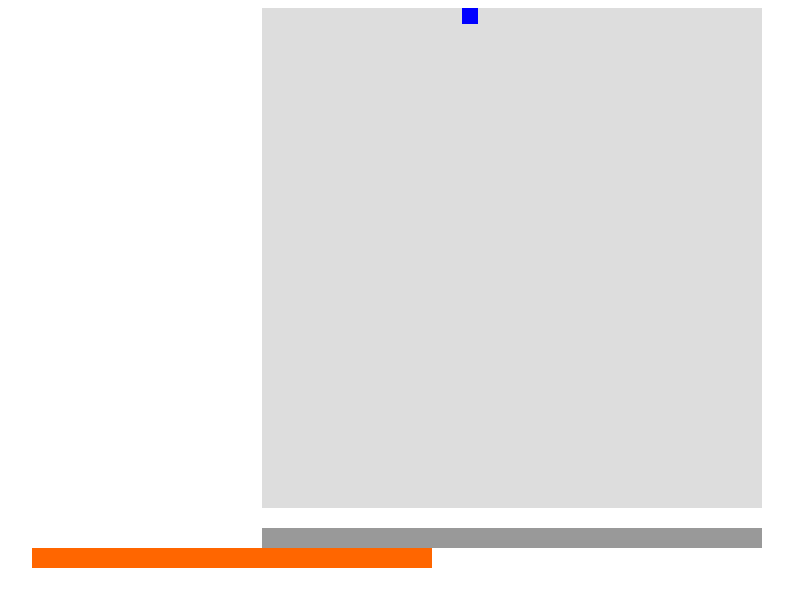
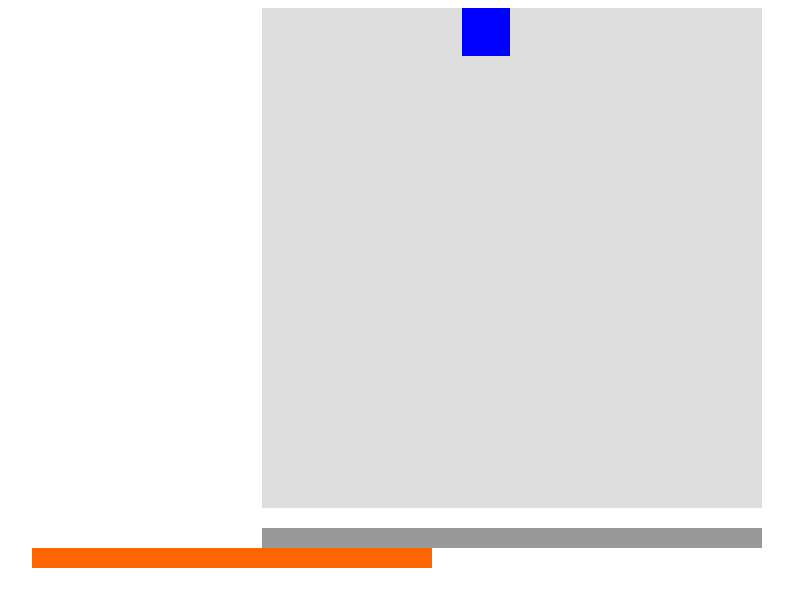
Before and after one commit to telfordNiu/hsif, a plain HTML site: page index.html in a window 1280 px wide. Shown: the whole page, without its empty margins (128-921 px from the left). Drawn offline with Linux system fonts and the light colour scheme.

Commit message:
change size
change .contentBox div height width

```diff
--- a/indexStyle.css
+++ b/indexStyle.css
@@ -12,8 +12,8 @@
 	 margin:0 auto 20px;
 }
 .contentBox div{
-	width:16px;
-	height:16px;
+	width:48px;
+	height:48px;
 	position:absolute;
 	top:0;
 	left:0;
```
